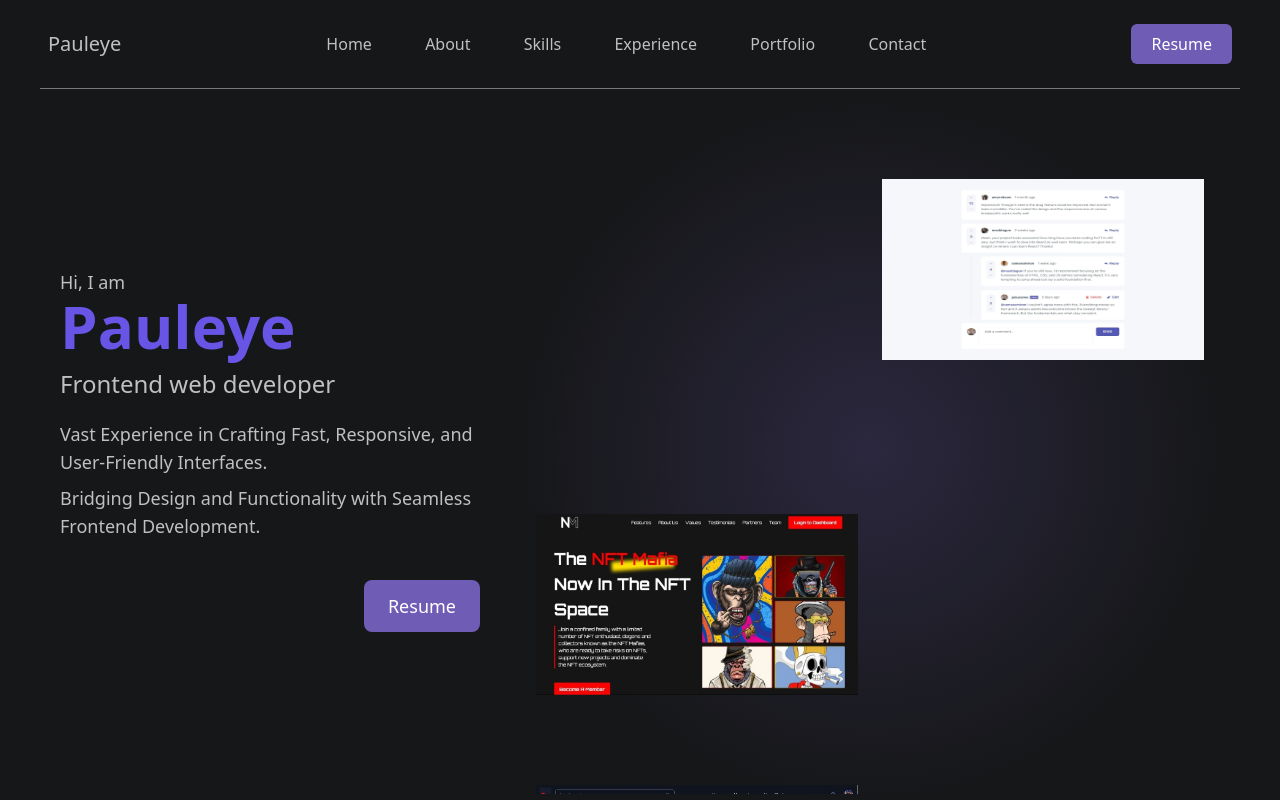
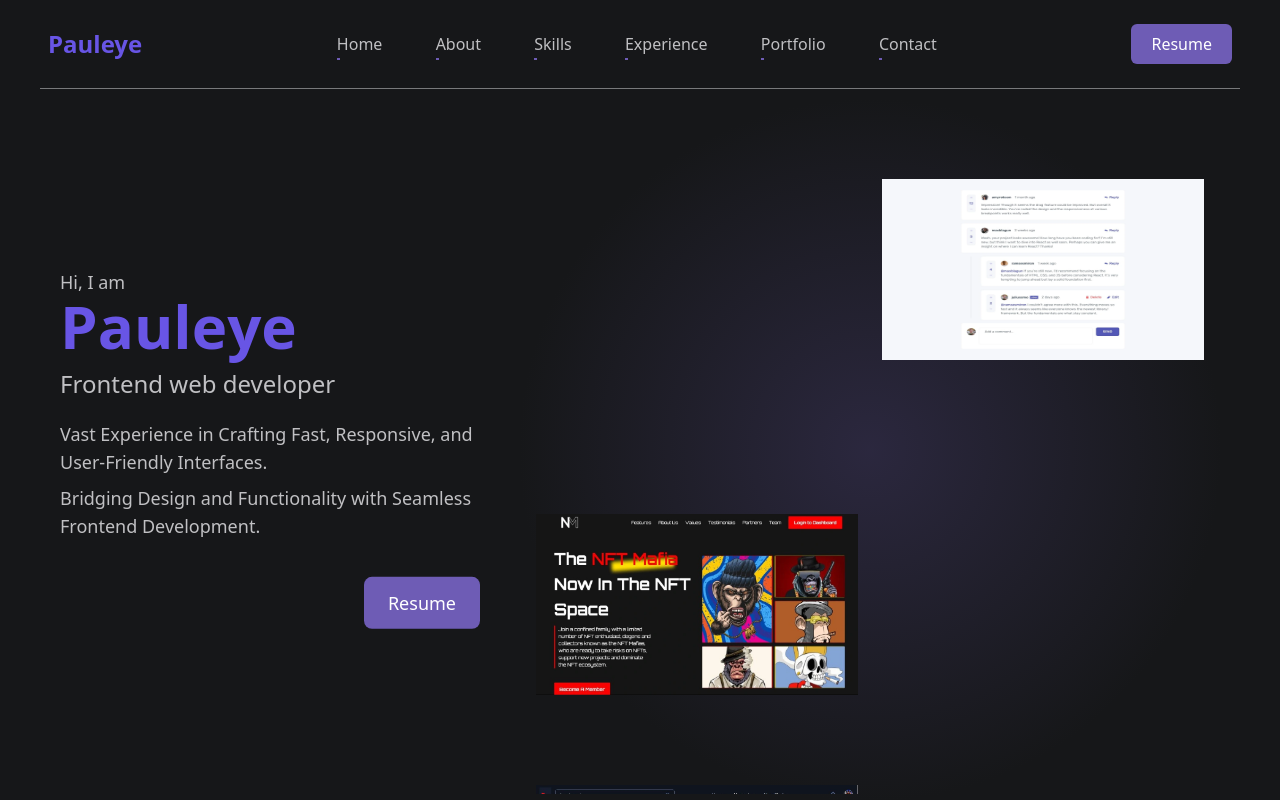
Before and after one commit to Pauleye12/portfolioV2, a React (Vite) app: page / in a window 1280 px wide. Shown: the top 800 px of the page. Built offline with nearby package versions, Linux system fonts and the light colour scheme.

Commit message:
fixed silled row and added animations

```diff
--- a/src/About.jsx
+++ b/src/About.jsx
@@ -1,16 +1,52 @@
+import { motion } from "framer-motion";
+
+//Animation Variants
+const left = {
+  initial: {
+    x: -300,
+    opacity: 0,
+  },
+  inView: {
+    x: 0,
+    opacity: 1,
+    transition: {
+      duration: 0.6,
+      ease: "easeOut",
+    },
+  },
+};
+const right = {
+  initial: {
+    x: 300,
+    opacity: 0,
+  },
+  inView: {
+    x: 0,
+    opacity: 1,
+    transition: {
+      duration: 0.6,
+      ease: "easeOut",
+    },
+  },
+};
 const About = () => {
   return (
     <div
       id="about"
-      className="w-full flex justify-center items-center px-5 lg:px-0 py-6 pt-32    "
+      className="w-full flex justify-center items-center px-5 lg:px-0 py-6 pt-40    "
     >
-      <div className="max-w-[1200px] px-4 w-full flex flex-col items-center text-primaryText gap-10  ">
+      <div className="max-w-[1200px] px-4 w-full flex flex-col items-center text-primaryText gap-10 lg:gap-4  ">
         <h1 className="w-full text-center text-4xl font-semibold relative text-white ">
           Meet me{" "}
           <div className="w-20 h-1 bg-secondaryBG rounded-xl absolute left-1/2 translate-x-[-50%] bottom-[-9px] "></div>{" "}
         </h1>
-        <div className="w-full flex flex-col lg:flex-row items-center gap-5">
-          <div className="lg:w-1/2 w-full   ">
+        <div className="w-full flex flex-col lg:flex-row items-center gap-5 overflow-hidden">
+          <motion.div
+            variants={left}
+            initial="initial"
+            whileInView={"inView"}
+            className="lg:w-1/2 w-full   "
+          >
             <div className="max-w-[500px] w-full flex flex-col gap-3 text-lg text-justify ">
               <p>
                 I am a self-motivated and resilient Front-End Web Developer with
@@ -35,10 +71,15 @@ const About = () => {
                 innovative and well-crafted web experiences.
               </p>
             </div>
-          </div>
-          <div className="lg:w-1/2 w-full aboutScrolling  ">
+          </motion.div>
+          <motion.div
+            variants={right}
+            initial="initial"
+            whileInView={"inView"}
+            className="lg:w-1/2 w-full aboutScrolling  "
+          >
             <img className="w-full" src="./images/official1.webp" alt="" />
-          </div>
+          </motion.div>
         </div>
       </div>
     </div>
--- a/src/Contact.jsx
+++ b/src/Contact.jsx
@@ -18,45 +18,39 @@ const Contact = () => {
         </div>
         <div className="max-w-[900px]  flex  flex-col gap-16 w-full">
           <div className="flex flex-col w-fit gap-14  ">
-            <div className="flex gap-4 items-center ">
+            <a
+              target="blank"
+              href="mailto:orepaul12@gmail.com"
+              className="flex gap-4 items-center "
+            >
               <Mails className="text-secondaryBG" size={40} />{" "}
               <div className="flex flex-col gap-1">
                 <h3 className="text-xl">Send Me A Mail</h3>
-                <a
-                  target="blank"
-                  className="text-primaryText"
-                  href="mailto:orepaul12@gmail.com"
-                >
-                  OrePaul12@gmail.com
-                </a>
+                <p className="text-primaryText">OrePaul12@gmail.com</p>
               </div>
-            </div>
-            <div className="flex gap-4 items-center ">
+            </a>
+            <a
+              target="blank"
+              href="https://github.com/Pauleye12"
+              className="flex gap-4 items-center "
+            >
               <Github className="text-secondaryBG" size={40} />{" "}
               <div className="flex flex-col gap-1">
                 <h3 className="text-xl">Github</h3>
-                <a
-                  target="blank"
-                  className="text-primaryText"
-                  href="https://github.com/Pauleye12"
-                >
-                  Pauleye12
-                </a>
+                <p className="text-primaryText">Pauleye12</p>
               </div>
-            </div>
-            <div className="flex gap-4 items-center ">
+            </a>
+            <a
+              target="blank"
+              href="https://www.linkedin.com/in/pauleye/"
+              className="flex gap-4 items-center "
+            >
               <Linkedin className="text-secondaryBG  " size={40} />{" "}
               <div className="flex flex-col gap-1">
                 <h3 className="text-xl">LinkedIn</h3>
-                <a
-                  target="blank"
-                  className="text-primaryText"
-                  href="https://www.linkedin.com/in/pauleye/"
-                >
-                  Pauleye
-                </a>
+                <p className="text-primaryText">Pauleye</p>
               </div>
-            </div>
+            </a>
           </div>
         </div>
       </div>
--- a/src/Footer.jsx
+++ b/src/Footer.jsx
@@ -1,19 +1,56 @@
 import { Mails, Linkedin, Github } from "lucide-react";
+import { motion } from "framer-motion";
 
+//Animation variant
+const wrapper = {
+  initial: { scale: 1 },
+  inView: {
+    scale: 1,
+    transition: {
+      staggerChildren: 0.2,
+      when: "beforeChildren",
+    },
+  },
+};
+
+const footerList = {
+  initial: {
+    scale: 0,
+    opacity: 0,
+    x: 60,
+  },
+  inView: {
+    scale: 1,
+    opacity: 1,
+    x: 0,
+    transition: {
+      duration: 0.4,
+      ease: "easeOut",
+    },
+  },
+};
 const Footer = () => {
   return (
-    <div className="w-full flex bg-secondaryText justify-center items-center  py-6">
-      <div className="max-w-[1200px] px-4 gap-9 py-20 w-full flex flex-col items-center text-white">
-        <div className="flex justify-between flex-col lg:flex-row w-full lg:items-center items-start lg:gap-4 gap-8">
-          <h1 className="text-3xl flex flex-col gap-4 font-bold">
+    <div className="w-full flex bg-secondaryText justify-center items-center  py-3">
+      <div className="max-w-[1200px] px-4 gap-9 py-14 w-full flex flex-col items-center text-white">
+        <motion.div
+          variants={wrapper}
+          initial="initial"
+          whileInView={"inView"}
+          className="flex justify-between flex-col lg:flex-row w-full lg:items-center items-start lg:gap-4 gap-8"
+        >
+          <motion.h1
+            variants={footerList}
+            className="text-3xl flex flex-col gap-4 font-bold"
+          >
             Pauleye
             <div className="flex flex-col self-start w-full ">
               <p className=" text-base font-medium ">Frontend Developer</p>
               <p className="text-xl">Your Vision, My Code.</p>
             </div>
-          </h1>
+          </motion.h1>
 
-          <div className="flex gap-4">
+          <motion.div variants={footerList} className="flex gap-4">
             {" "}
             <p className="text-lg font-medium ">Connect with me :</p>{" "}
             <a
@@ -37,9 +74,14 @@ const Footer = () => {
             >
               <Linkedin className="  " size={26} />
             </a>
-          </div>
-          <p className="w-full text-center ">© Pauleye. All right reserved</p>
-        </div>
+          </motion.div>
+          <motion.p
+            variants={footerList}
+            className="w-full lg:w-fit text-center "
+          >
+            © Pauleye. All right reserved
+          </motion.p>
+        </motion.div>
         {/* <div className="flex flex-col self-start w-full ">
           <p className=" text-lg font-medium ">Frontend Developer</p>
           <p>Your Vision, My Code.</p>
--- a/src/HeroSection.jsx
+++ b/src/HeroSection.jsx
@@ -1,7 +1,69 @@
 // import MobileScroll from "./components/MobileScroll";
 import SwiperScroll from "./components/SwiperScroll";
+import { motion } from "framer-motion";
+import { useEffect, useState } from "react";
 
 const HeroSection = () => {
+  const text = "Pauleye";
+  const [animate, setAnimate] = useState(false);
+
+  useEffect(() => {
+    const interval = setInterval(() => {
+      setAnimate((prev) => !prev);
+    }, text.length * 250);
+
+    return () => clearInterval(interval);
+  }, [text.length]);
+
+  //Animation Variant
+  const heroAnime = {
+    initial: {
+      opacity: 0,
+      scale: 0,
+    },
+    animate: {
+      opacity: 1,
+      scale: 1,
+      transition: {
+        duration: 1.5,
+        ease: "easeOut",
+        when: "beforeChildren",
+      },
+    },
+  };
+
+  const resumeBtn = {
+    initial: {
+      opacity: 0,
+      x: -200,
+    },
+    animate: {
+      opacity: 1,
+      x: 0,
+      transition: {
+        duration: 1.5,
+        delay: 1,
+        ease: "easeOut",
+      },
+    },
+    hover: {
+      scale: 1.1,
+      transition: {
+        duration: 0.4,
+        ease: "easeOut",
+      },
+    },
+    inView: {
+      y: [0, -10, 0],
+      transition: {
+        duration: 1,
+        repeat: Infinity,
+        delay: 2.8,
+        ease: "easeOut",
+      },
+    },
+  };
+
   return (
     <div
       id="home"
@@ -9,11 +71,30 @@ const HeroSection = () => {
     >
       <div className="max-w-[1200px] h-full w-full flex-col lg:flex-row p-5 pb-0 pt-0 flex gap-10 items-center  ">
         <div className=" flex flex-col w-full lg:w-[60%] h-full justify-center items-center gap-10 translate-y-[0px]  ">
-          <div className="flex flex-col items-start justify-center text-primaryText font-medium text-lg ">
+          <motion.div
+            variants={heroAnime}
+            initial="initial"
+            animate="animate"
+            className="flex flex-col items-start justify-center text-primaryText font-medium text-lg "
+          >
             <p>Hi, I am</p>
-            <h1 className="text-6xl text-secondaryText font-semibold">
-              Pauleye
-            </h1>
+            <div
+              className="flex text-6xl
+            text-secondaryText font-semibold "
+            >
+              {text.split("").map((char, index) => (
+                <motion.span
+                  key={index}
+                  initial={{ opacity: 0, y: 20 }}
+                  animate={
+                    animate ? { opacity: 1, y: 0 } : { opacity: 0, y: 20 }
+                  }
+                  transition={{ delay: index * 0.1 }}
+                >
+                  {char}
+                </motion.span>
+              ))}
+            </div>
             <h2 className="text-2xl mt-3">Frontend web developer</h2>
             <p className="mt-5">
               Vast Experience in Crafting Fast, Responsive, and User-Friendly
@@ -23,10 +104,17 @@ const HeroSection = () => {
               Bridging Design and Functionality with Seamless Frontend
               Development.
             </p>
-          </div>
-          <button className=" text-white px-6 py-3 rounded-lg bg-secondaryBG font-medium text-lg self-end ">
+          </motion.div>
+          <motion.button
+            variants={resumeBtn}
+            initial="initial"
+            animate="animate"
+            whileHover={"hover"}
+            whileInView={"inView"}
+            className=" text-white px-6 py-3 rounded-lg bg-secondaryBG font-medium hover:scale-150 text-lg self-end  "
+          >
             Resume
-          </button>
+          </motion.button>
         </div>
         <div className=" w-full h-[60vh] lg:h-[90vh] flex justify-center items-center heroScrolling ">
           <SwiperScroll />
--- a/src/NewPortfolio.jsx
+++ b/src/NewPortfolio.jsx
@@ -1,5 +1,22 @@
 import { GalleryVertical } from "lucide-react";
 import PortfolioCard from "./components/PortfolioCard";
+import { motion } from "framer-motion";
+
+//Animation Variants
+const textAnime = {
+  initial: {
+    scale: 0,
+    opacity: 0,
+  },
+  inView: {
+    scale: 1,
+    opacity: 1,
+    transition: {
+      duration: 0.75,
+      ease: "easeOut",
+    },
+  },
+};
 
 const Projects = [
   {
@@ -100,14 +117,19 @@ const NewPortfolio = () => {
         <div className=" flex flex-col md:flex-row gap-4  w-full  ">
           {/* Left Sticky Section */}
           <div className="lg:w-1/2 w-full   p-5">
-            <div className="sticky lg:h-screen flex flex-col justify-start lg:pt-44 items-center top-5">
+            <motion.div
+              variants={textAnime}
+              initial="initial"
+              whileInView={"inView"}
+              className="sticky lg:h-screen flex flex-col justify-start lg:pt-44 items-center top-5"
+            >
               <h2 className=" text-4xl w-full text-left font-medium text-[#343433]">
                 My Most Recent works.
               </h2>
               <p className="mt-2 text-[#343433] w-full text-left text-lg ">
                 View Demo for full functionality...
               </p>
-            </div>
+            </motion.div>
           </div>
 
           {/* Right Scrollable Content */}
--- a/src/Work.jsx
+++ b/src/Work.jsx
@@ -1,5 +1,6 @@
 import WorkCard from "./components/WorkCard";
 import { Briefcase } from "lucide-react";
+import { motion } from "framer-motion";
 
 const workExperience = [
   {
@@ -52,6 +53,19 @@ const workExperience = [
   //},
 ];
 
+//Animation Variants
+const cardWrapper = {
+  initial: {
+    opacity: 1,
+  },
+  inView: {
+    opacity: 1,
+    transition: {
+      staggerChildren: 0.4,
+      when: "beforeChildren",
+    },
+  },
+};
 const Work = () => {
   return (
     <div
@@ -68,11 +82,16 @@ const Work = () => {
             <div className="w-28 h-1 bg-secondaryBG rounded-xl absolute left-1/2 translate-x-[-50%] bottom-[-16px] "></div>{" "}
           </h1>
         </div>
-        <div className="w-full grid mt-10 grid-cols-1 md:grid-cols-2 lg:grid-cols-3 gap-y-20 gap-7">
+        <motion.div
+          variants={cardWrapper}
+          initial="initial"
+          whileInView={"inView"}
+          className="w-full grid mt-10 grid-cols-1 md:grid-cols-2 lg:grid-cols-3 gap-y-20 gap-7"
+        >
           {workExperience.map((item) => (
             <WorkCard key={item.id} {...item} />
           ))}
-        </div>
+        </motion.div>
       </div>
     </div>
   );
--- a/src/components/Navbar.jsx
+++ b/src/components/Navbar.jsx
@@ -1,32 +1,199 @@
+import { motion } from "framer-motion";
+import { useState } from "react";
+
+//Animation Variants
+const logoLeft = {
+  initial: {
+    opacity: 0,
+    x: -200,
+  },
+  animate: {
+    opacity: 1,
+    x: 0,
+    transition: {
+      duration: 1,
+      ease: "easeOut",
+    },
+  },
+};
+const resumeBtn = {
+  initial: {
+    opacity: 0,
+    x: 200,
+  },
+  animate: {
+    opacity: 1,
+    x: 0,
+    transition: {
+      duration: 1,
+      ease: "easeOut",
+    },
+  },
+  onHover: {
+    scale: 1.07,
+    transition: {
+      duration: 0.35,
+      ease: "easeOut",
+    },
+  },
+};
+const navLinks = {
+  initial: {
+    opacity: 1,
+  },
+  animate: {
+    opacity: 1,
+    transition: {
+      duration: 0,
+      staggerChildren: 0.25,
+    },
+  },
+};
+const navLink = {
+  initial: {
+    opacity: 0,
+
+    y: -50,
+  },
+  animate: {
+    opacity: 1,
+    y: 0,
+    transition: {
+      duration: 0.35,
+      ease: "easeInOut",
+    },
+  },
+};
+const linkUnderline = {
+  initial: {
+    scale: 1,
+    width: 3,
+    opacity: 1,
+  },
+  onHover: {
+    scale: 1,
+    width: "100%",
+    opacity: 1,
+    transition: {
+      duration: 0.35,
+      ease: "easeOut",
+    },
+  },
+};
 const Navbar = () => {
+  const [hoverItem, setHoverItem] = useState(0);
   return (
     <nav className="w-full hidden px-3 lg:flex justify-center items-center bg-primaryBG fixed top-0 left-0 z-50 ">
       <div className="max-w-[1200px] w-full px-2 py-6 bg-primaryBG border-b flex justify-between items-center gap-5 text-primaryText border-solid border-[#78797B] ">
-        <h1 className="text-xl">Pauleye</h1>
-        <ul className="flex gap-5 items-center justify-between max-w-[600px] font-medium w-full ">
-          <li>
+        <motion.h1
+          variants={logoLeft}
+          initial="initial"
+          animate="animate"
+          className="text-2xl font-semibold text-secondaryText "
+        >
+          Pauleye
+        </motion.h1>
+        <motion.ul
+          variants={navLinks}
+          initial="initial"
+          animate="animate"
+          className="flex gap-5 items-center justify-between max-w-[600px] font-medium w-full "
+        >
+          <motion.li
+            variants={navLink}
+            className="relative"
+            onMouseEnter={() => setHoverItem(1)}
+            onMouseLeave={() => setHoverItem(0)}
+          >
             <a href="">Home</a>
-          </li>
-          <li>
+            <motion.div
+              variants={linkUnderline}
+              initial="initial"
+              animate={hoverItem == 1 ? "onHover" : "initial"}
+              className="absolute left-0 -bottom-1 h-[2px] w-full bg-secondaryBG"
+            ></motion.div>
+          </motion.li>
+          <motion.li
+            onMouseEnter={() => setHoverItem(2)}
+            onMouseLeave={() => setHoverItem(0)}
+            className="relative"
+            variants={navLink}
+          >
+            <motion.div
+              variants={linkUnderline}
+              initial="initial"
+              animate={hoverItem == 2 ? "onHover" : "initial"}
+              className="absolute left-0 -bottom-1 h-[2px] w-full bg-secondaryBG"
+            ></motion.div>{" "}
             <a href="">About</a>
-          </li>
-          <li>
+          </motion.li>
+          <motion.li
+            onMouseEnter={() => setHoverItem(3)}
+            onMouseLeave={() => setHoverItem(0)}
+            className="relative"
+            variants={navLink}
+          >
+            <motion.div
+              variants={linkUnderline}
+              initial="initial"
+              animate={hoverItem == 3 ? "onHover" : "initial"}
+              className="absolute left-0 -bottom-1 h-[2px] w-full bg-secondaryBG"
+            ></motion.div>{" "}
             <a href="">Skills</a>
-          </li>
-          <li>
+          </motion.li>
+          <motion.li
+            onMouseEnter={() => setHoverItem(4)}
+            onMouseLeave={() => setHoverItem(0)}
+            className="relative"
+            variants={navLink}
+          >
+            <motion.div
+              variants={linkUnderline}
+              initial="initial"
+              animate={hoverItem == 4 ? "onHover" : "initial"}
+              className="absolute left-0 -bottom-1 h-[2px] w-full bg-secondaryBG"
+            ></motion.div>{" "}
             <a href="">Experience</a>
-          </li>
-          <li>
+          </motion.li>
+          <motion.li
+            onMouseEnter={() => setHoverItem(5)}
+            onMouseLeave={() => setHoverItem(0)}
+            className="relative"
+            variants={navLink}
+          >
+            <motion.div
+              variants={linkUnderline}
+              initial="initial"
+              animate={hoverItem == 5 ? "onHover" : "initial"}
+              className="absolute left-0 -bottom-1 h-[2px] w-full bg-secondaryBG"
+            ></motion.div>{" "}
             <a href="">Portfolio</a>
-          </li>
-          <li>
+          </motion.li>
+          <motion.li
+            onMouseEnter={() => setHoverItem(6)}
+            onMouseLeave={() => setHoverItem(0)}
+            className="relative"
+            variants={navLink}
+          >
+            <motion.div
+              variants={linkUnderline}
+              initial="initial"
+              animate={hoverItem == 6 ? "onHover" : "initial"}
+              className="absolute left-0 -bottom-1 h-[2px] w-full bg-secondaryBG"
+            ></motion.div>{" "}
             <a href="">Contact</a>
-          </li>
-        </ul>
+          </motion.li>
+        </motion.ul>
 
-        <button className="bg-secondaryBG px-5 py-2 text-white font-medium rounded-md ">
+        <motion.button
+          variants={resumeBtn}
+          initial="initial"
+          animate="animate"
+          whileHover={"onHover"}
+          className="bg-secondaryBG px-5 py-2 text-white font-medium rounded-md "
+        >
           Resume
-        </button>
+        </motion.button>
       </div>
     </nav>
   );
--- a/src/components/WorkCard.jsx
+++ b/src/components/WorkCard.jsx
@@ -1,9 +1,43 @@
 import PropTypes from "prop-types";
 import { Dot } from "lucide-react";
+import { motion } from "framer-motion";
+
+//Animation Variants
+const workCard = {
+  initial: {
+    scale: 0,
+    opacity: 0,
+  },
+  inView: {
+    scale: 1,
+    opacity: 1,
+    transition: {
+      duration: 0.45,
+      ease: "easeOut",
+    },
+  },
+  onHover: {
+    scale: 1.03,
+    transition: {
+      duration: 0.35,
+      ease: "easeOut",
+    },
+  },
+};
 
 const WorkCard = ({ title, company, duration, description, image }) => {
   return (
-    <div className=" shadow-md  shadow-[#6e5cb536] text-primaryText rounded-3xl  flex flex-col gap-2 px-5 p-4 hover:scale-110 hover:shadow-lg hover:shadow-[#6e5cb536] cursor-pointer transition-all duration-500 ">
+    <motion.div
+      variants={workCard}
+      whileHover={{
+        scale: 1.03,
+        transition: {
+          duration: 0.35,
+          ease: "easeOut",
+        },
+      }}
+      className=" shadow-md  shadow-[#6e5cb536] text-primaryText rounded-3xl  flex flex-col gap-2 px-5 p-4  hover:shadow-lg hover:shadow-[#6e5cb536] cursor-pointer "
+    >
       <div className="border-b border-solid border-primaryText flex justify-center items-center h-[250px]">
         <img className="object-cover" src={image} alt="" />
       </div>
@@ -32,7 +66,7 @@ const WorkCard = ({ title, company, duration, description, image }) => {
           </div>
         ))}
       </div>
-    </div>
+    </motion.div>
   );
 };
 
```
Also changed, not shown: src/Skills.jsx (+5 -5 lines).
